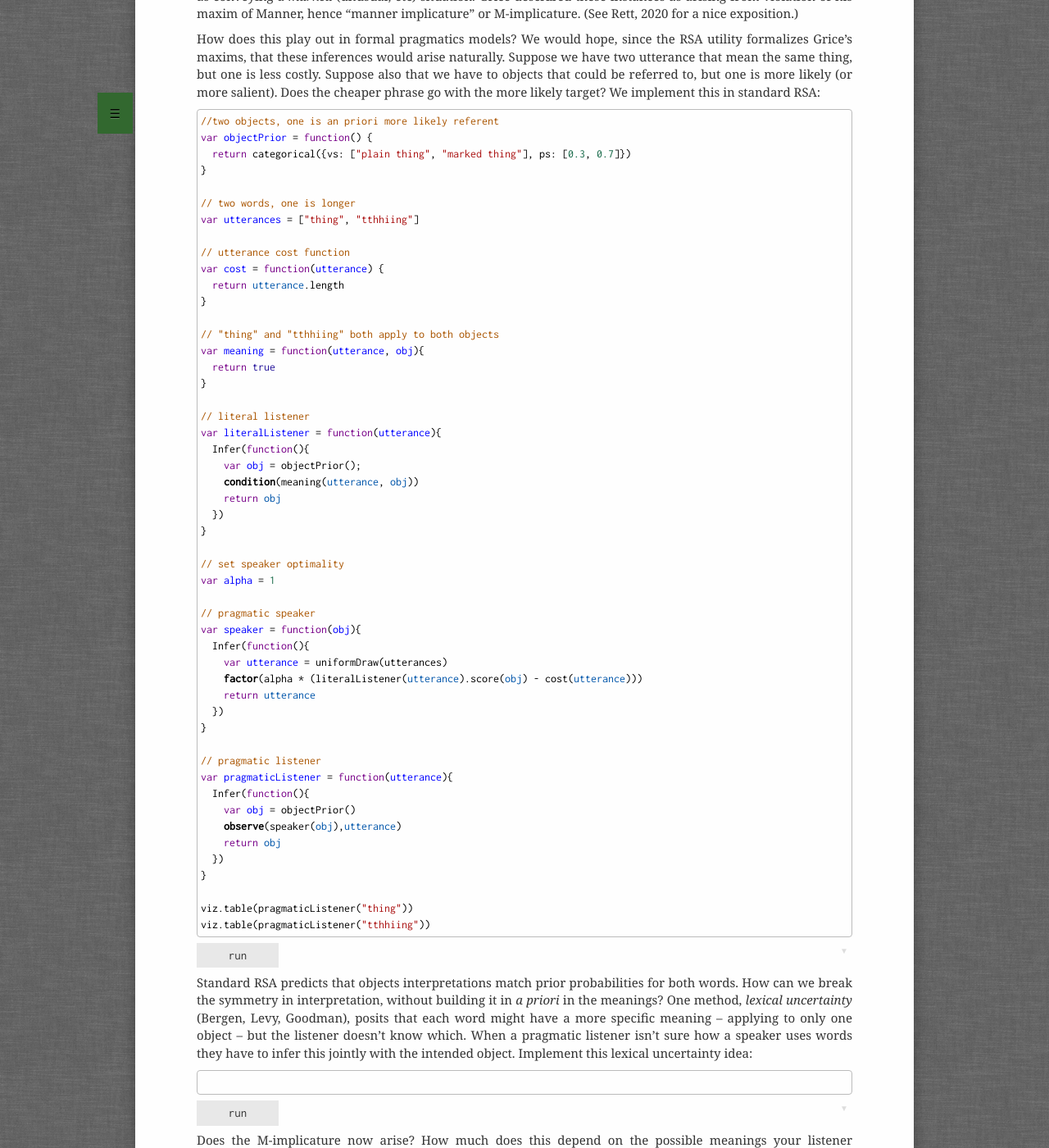
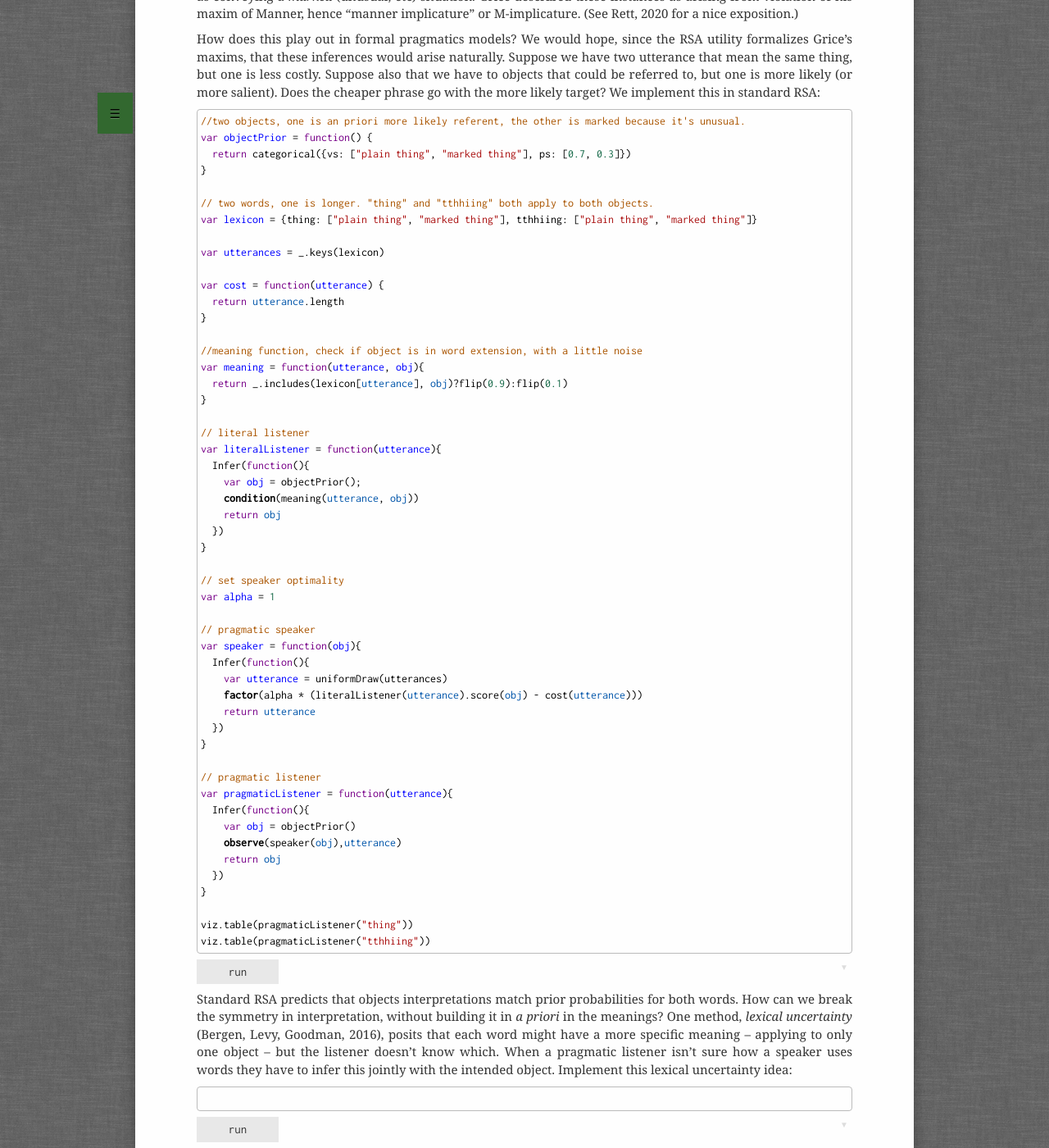
Before and after one commit to probmods/probmods2, a Jekyll site: the page built from teaching_extras/RSA-Mimplicature.md, in a window 1280 px wide and 1400 px high, scrolled down 347 px. Shown: the whole window at 82% size. Built offline with Jekyll 4.4.1, drawn with Linux system fonts in a browser that asks for light colours; a script that is not in the unit is left out; some of the changed text lies outside the part shown.

Commit message:
clean up m impl ex

```diff
--- a/teaching_extras/RSA-Mimplicature.md
+++ b/teaching_extras/RSA-Mimplicature.md
@@ -13,22 +13,23 @@
 Suppose also that we have to objects that could be referred to, but one is more likely (or more salient). Does the cheaper phrase go with the more likely target? We implement this in standard RSA:
 
 ~~~
-//two objects, one is an priori more likely referent
+//two objects, one is an priori more likely referent, the other is marked because it's unusual.
 var objectPrior = function() {
-  return categorical({vs: ["plain thing", "marked thing"], ps: [0.3, 0.7]})
+  return categorical({vs: ["plain thing", "marked thing"], ps: [0.7, 0.3]})
 }
 
-// two words, one is longer
-var utterances = ["thing", "tthhiing"]
+// two words, one is longer. "thing" and "tthhiing" both apply to both objects.
+var lexicon = {thing: ["plain thing", "marked thing"], tthhiing: ["plain thing", "marked thing"]}
 
-// utterance cost function
+var utterances = _.keys(lexicon)
+
 var cost = function(utterance) {
   return utterance.length
 }
 
-// "thing" and "tthhiing" both apply to both objects
+//meaning function, check if object is in word extension, with a little noise
 var meaning = function(utterance, obj){
-  return true
+  return _.includes(lexicon[utterance], obj)?flip(0.9):flip(0.1)
 }
 
 // literal listener
@@ -65,7 +66,7 @@
 viz.table(pragmaticListener("tthhiing"))
 ~~~
 
-Standard RSA predicts that objects interpretations match prior probabilities for both words. How can we break the symmetry in interpretation, without building it in *a priori* in the meanings? One method, *lexical uncertainty* (Bergen, Levy, Goodman), posits that each word might have a more specific meaning -- applying to only one object -- but the listener doesn't know which. When a pragmatic listener isn't sure how a speaker uses words they have to infer this jointly with the intended object. Implement this lexical uncertainty idea:
+Standard RSA predicts that objects interpretations match prior probabilities for both words. How can we break the symmetry in interpretation, without building it in *a priori* in the meanings? One method, *lexical uncertainty* (Bergen, Levy, Goodman, 2016), posits that each word might have a more specific meaning -- applying to only one object -- but the listener doesn't know which. When a pragmatic listener isn't sure how a speaker uses words they have to infer this jointly with the intended object. Implement this lexical uncertainty idea:
 
 ~~~
 
@@ -95,12 +93,10 @@
 ~~~
 
 
-### Other M-implicatures
+## Other M-implicatures
 
 Notice that in the above causation example the lexical uncertainty arose out of ambiguity: it was ambiguous whether "John" in the sentence "John broke the vase" referred to the event of John bumping the vase (`JBV`) or John bumping the lamp (`JBL`). By resolving this ambiguity at the pragmatic listener level we introduced the opportunity for M-implicature.
 
 This analysis suggests that any ambiguity in meaning could in principle give rise to M-implicature. Come up with several sources of ambiguity in language and see whether you think they can lead to M-implicature!
 
-## Vagueness
-
-...TBD
+So far we've talked about ambiguity in terms of uncertainty about the whole lexicon. An alternative, and equivalent, formulation is to introduce *free variables* into the meaning function. These free variables represent under-specification in the semantics that can be filled in by context. Lifting these variables from the literal listener to the pragmatic listener yields a variety of interesting effects, such as vagueness (See Lassiter and Goodman, 2015).
```
Also changed, not shown: other parts of teaching_extras/RSA-Mimplicature.md (+1 -4 lines).
